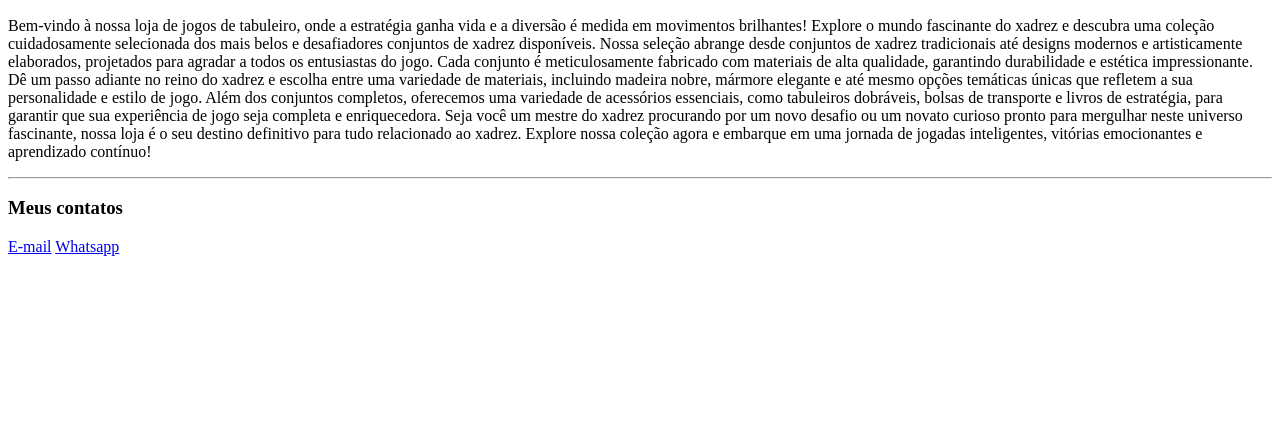
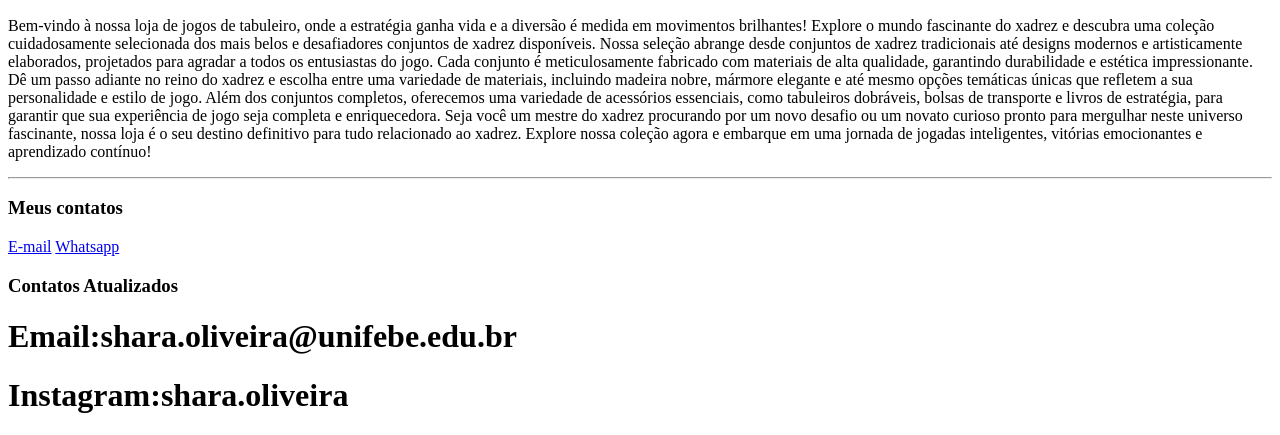
Before and after one commit to assi23/primeira-aps-unifebe, a plain HTML site: page index.html in a window 1280 px wide. Shown: the part 620-1055 px from the top of the page. Before the commit the page ends 884 px from the top, so only its background shows below. Drawn offline with Linux system fonts and the light colour scheme.

Commit message:
Update index.html
 aps desenvolvimento web

```diff
--- a/index.html
+++ b/index.html
@@ -29,6 +29,9 @@
         <h3>Meus contatos</h3>
         <a href="mailto:guilherme.assi@unifebe.edu.br">E-mail</a>
         <a href="https://wa.me/5547996290972" target="_blank">Whatsapp</a>
+        <h3>Contatos Atualizados</h3>
+        <h1>Email:shara.oliveira@unifebe.edu.br</h1>
+        <h1>Instagram:shara.oliveira</h1>
     </footer>
 </body>
 </html>
```
